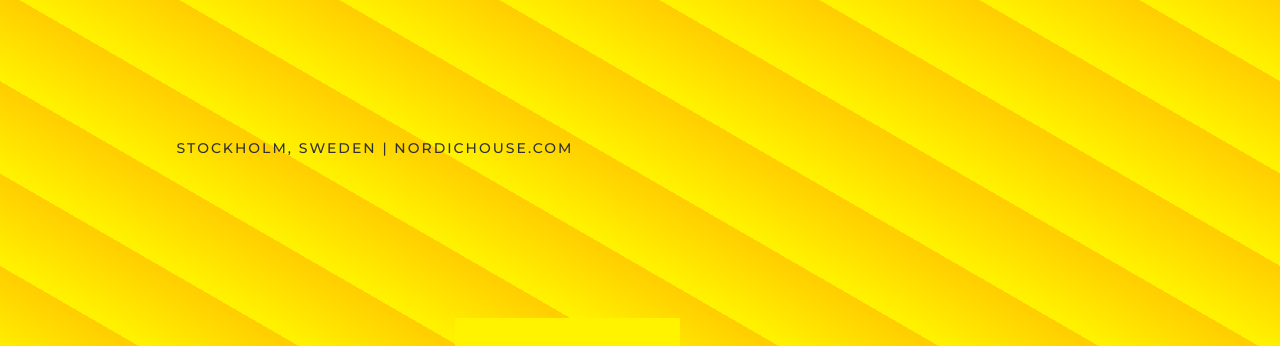
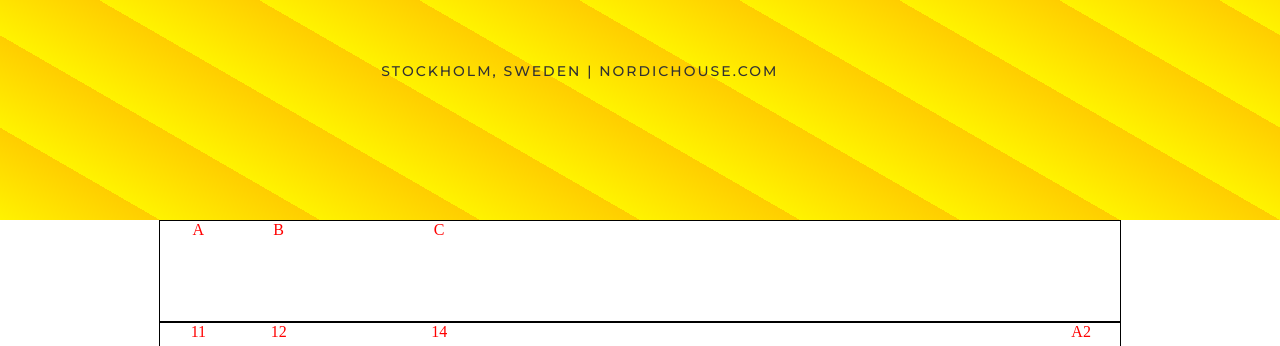
Before and after one commit to RarelyUseful/internshipSH, a plain HTML site: page index.html in a window 1280 px wide. Shown: the part 380-726 px from the top of the page. Drawn offline with Linux system fonts and the light colour scheme.

Commit message:
grid placeholder

```diff
--- a/index.html
+++ b/index.html
@@ -53,15 +53,31 @@
         </div>
       </div>
     </section>
-    <div class="align-items-center">
+    <div class="gridframe">
       <section>
         <div class="maingrid">
-          <td></td>
-          <tr></tr>
+          <div>A</div>
+          <div>B</div>
+          <br />
+          <div>C</div>
+        </div>
+      </section>
+
+      <section>
+        <div class="maingrid">
           <div>11</div>
           <div>12</div>
-          <br />
+          <div></div>
           <div>14</div>
+          <div></div>
+          <div></div>
+          <div></div>
+          <div></div>
+          <div></div>
+          <div></div>
+          <div></div>
+          <div>A2</div>
+          <div>21</div>
         </div>
       </section>
     </div>
--- a/main.scss
+++ b/main.scss
@@ -10,7 +10,10 @@ $color_orange2: #e92f03;
 $color_black: #000000;
 $background_gradient: repeating-linear-gradient(30deg, $color_yellow 0px, rgb(255, 205, 0) 80px);
 $font-family_1: "Montserrat", sans-serif;
-
+body {
+  font-family: &$font-family_1;
+  margin: 0;
+}
 .header {
   position: fixed;
 
@@ -119,7 +122,6 @@ $font-family_1: "Montserrat", sans-serif;
 .section1 {
   overflow: hidden;
   font-family: $font-family_1;
-  //   background-color: $color_yellow;
   background: $background_gradient;
   display: flex;
   flex-direction: row;
@@ -150,7 +152,7 @@ $font-family_1: "Montserrat", sans-serif;
       width: 750px;
     }
     &--h2 {
-      margin-top: 200px;
+      //   margin-top: 200px;
       text-align: center;
       font-size: 14px;
       font-weight: 500;
@@ -176,8 +178,7 @@ $font-family_1: "Montserrat", sans-serif;
     }
   }
 }
-
-@media (max-width: 1360px) {
+@media (max-width: 900px) {
   .section1 {
     // background: pink;
     flex-direction: column;
@@ -202,24 +203,27 @@ $font-family_1: "Montserrat", sans-serif;
     }
   }
 }
-//
-body {
-  font-family: &$font-family_1;
-  margin: 0;
+.gridframe {
+  display: flex;
+  flex-direction: column;
+  justify-content: center;
+  align-items: center;
+  width: 100%;
 }
 .maingrid {
   display: grid;
-  grid-template-columns: 1fr 1fr 1fr 1fr 1fr 1fr 1fr 1fr 1fr 1fr 1fr 1fr;
-  grid-template-rows: 0.5fr 0.5fr;
-  gap: 0px 4px;
-  grid-auto-flow: row;
+  grid-auto-columns: 1fr;
+  grid-template-columns: 8% 8% 8% 8% 8% 8% 8% 8% 8% 8% 8% 8%;
+  grid-template-rows: 50%;
+  gap: 0px 0.36%;
+  grid-template-areas: ". . . . . . . . . . . .";
   justify-content: start;
   align-content: start;
   justify-items: center;
   align-items: start;
-  grid-template-areas: ". . . . . . . . . . . .";
-  max-width: 1130px;
   min-height: 100px;
+  min-width: 75vw;
   border: solid black 1px;
   color: red;
+  max-width: 1130px;
 }
```
Also changed, not shown: main.css, main.min.css.
